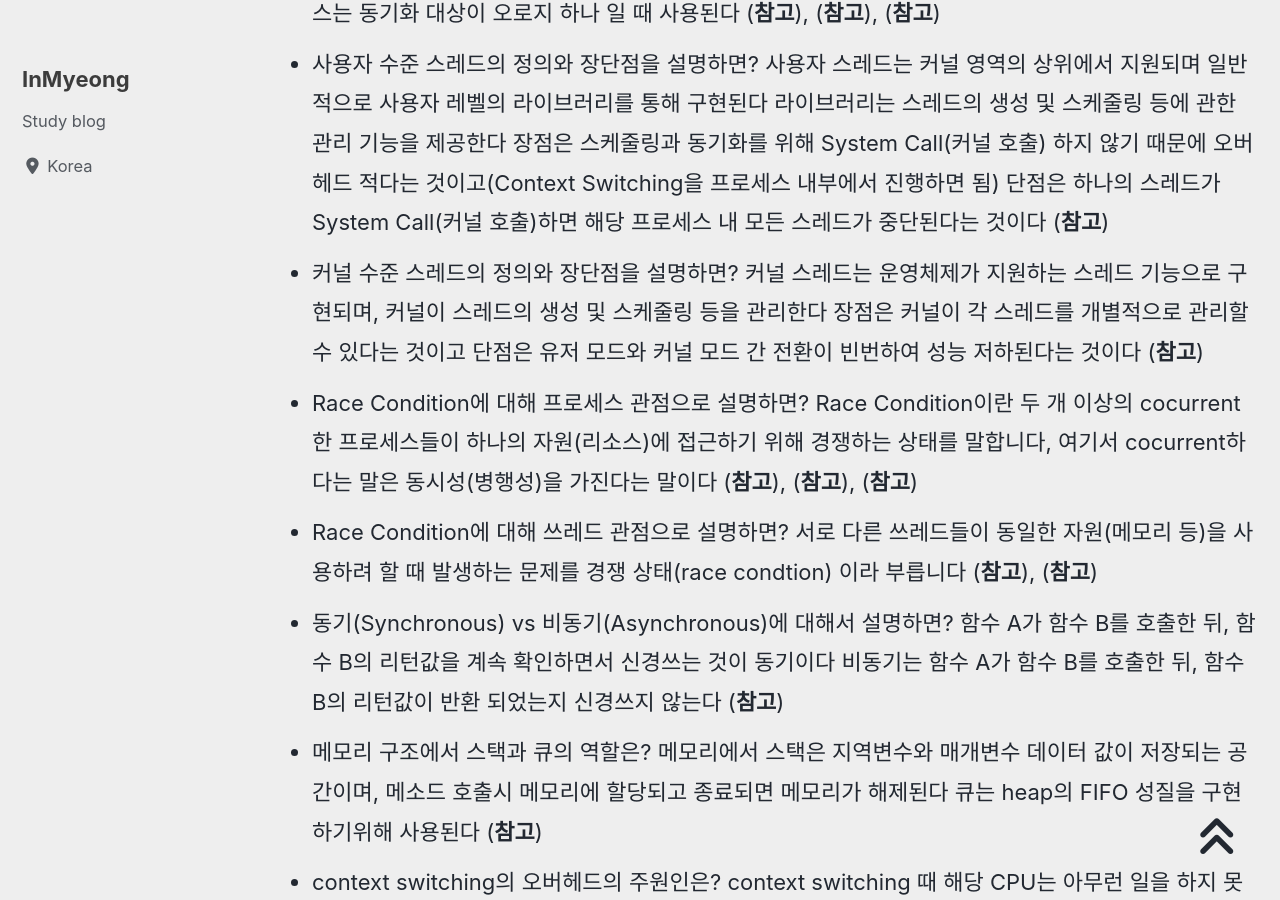
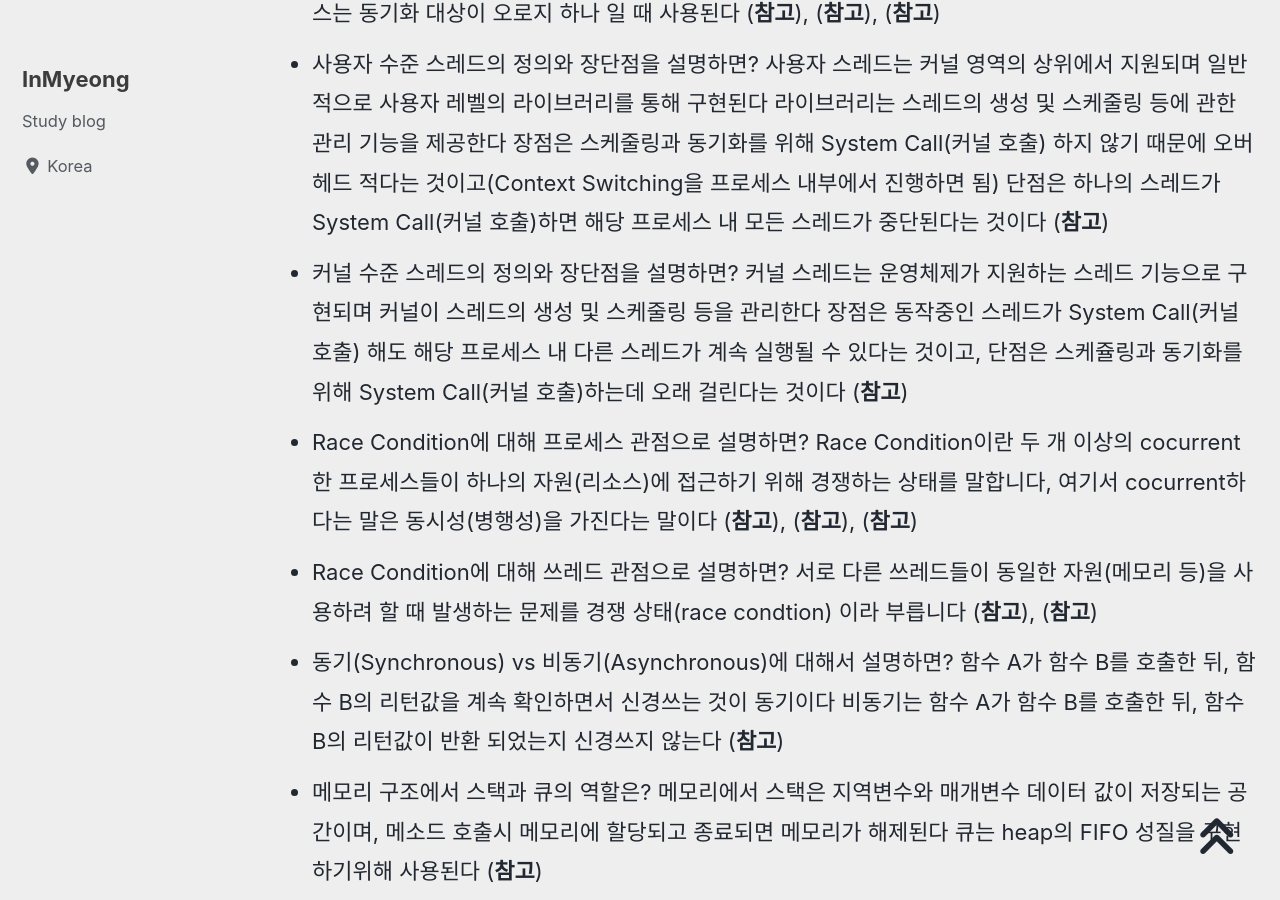
Before and after one commit to devMyeong/devMyeong.github.io, a Jekyll site: the page built from _posts/cs/2022-09-05-블로그-면접준비.md, in a window 1280 px wide and 900 px high, scrolled down 26357 px. Built offline with Jekyll 4.4.1, drawn with Linux system fonts in a browser that asks for light colours; cached includes are drawn as plain includes; nearby versions of some CDN libraries; some web fonts are replaced; comment, search, counter and statistics services are not loaded.

Commit message:
Chore : 수정

```diff
--- a/_posts/cs/2022-09-05-블로그-면접준비.md
+++ b/_posts/cs/2022-09-05-블로그-면접준비.md
@@ -245,7 +245,7 @@ last_modified_at: 2022-10-30
 - 세그먼테이션에 대해 설명하면? 메모리를 서로 크기가 다른 논리적인 블록 단위인 세그먼트(segment)로 분할하고 메모리를 할당하여 물리 주소를 논리 주소로 변환하는 것을 말한다 ( 미리 분할하지 않고 메모리를 사용할 시점에 할당된다는 것이 중요하다 ) ([**참고**](https://plummmm.tistory.com/356))
 - 세마포어, 뮤텍스의 정의와 차이점을 설명하면? 세마포어는 동기화 대상이 여러개 일 때 사용하고, 뮤텍스는 동기화 대상이 오로지 하나 일 때 사용된다 ([**참고**](https://incheol-jung.gitbook.io/docs/q-and-a/computer-science/undefined-1)), ([**참고**](https://gyoogle.dev/blog/computer-science/operating-system/Semaphore%20&%20Mutex.html)), ([**참고**](https://heeonii.tistory.com/14))
 - 사용자 수준 스레드의 정의와 장단점을 설명하면? 사용자 스레드는 커널 영역의 상위에서 지원되며 일반적으로 사용자 레벨의 라이브러리를 통해 구현된다 라이브러리는 스레드의 생성 및 스케줄링 등에 관한 관리 기능을 제공한다 장점은 스케줄링과 동기화를 위해 System Call(커널 호출) 하지 않기 때문에 오버헤드 적다는 것이고(Context Switching을 프로세스 내부에서 진행하면 됨) 단점은 하나의 스레드가 System Call(커널 호출)하면 해당 프로세스 내 모든 스레드가 중단된다는 것이다 ([**참고**](https://kspsd.tistory.com/50))
-- 커널 수준 스레드의 정의와 장단점을 설명하면? 커널 스레드는 운영체제가 지원하는 스레드 기능으로 구현되며, 커널이 스레드의 생성 및 스케줄링 등을 관리한다 장점은 커널이 각 스레드를 개별적으로 관리할 수 있다는 것이고 단점은 유저 모드와 커널 모드 간 전환이 빈번하여 성능 저하된다는 것이다 ([**참고**](https://kspsd.tistory.com/50))
+- 커널 수준 스레드의 정의와 장단점을 설명하면? 커널 스레드는 운영체제가 지원하는 스레드 기능으로 구현되며 커널이 스레드의 생성 및 스케줄링 등을 관리한다 장점은 동작중인 스레드가 System Call(커널 호출) 해도 해당 프로세스 내 다른 스레드가 계속 실행될 수 있다는 것이고, 단점은 스케쥴링과 동기화를 위해 System Call(커널 호출)하는데 오래 걸린다는 것이다 ([**참고**](https://kspsd.tistory.com/50))
 - Race Condition에 대해 프로세스 관점으로 설명하면? Race Condition이란 두 개 이상의 cocurrent한 프로세스들이 하나의 자원(리소스)에 접근하기 위해 경쟁하는 상태를 말합니다, 여기서 cocurrent하다는 말은 동시성(병행성)을 가진다는 말이다 ([**참고**](https://zangzangs.tistory.com/115)), ([**참고**](https://seamless.tistory.com/42)), ([**참고**](https://modoocode.com/270))
 - Race Condition에 대해 쓰레드 관점으로 설명하면? 서로 다른 쓰레드들이 동일한 자원(메모리 등)을 사용하려 할 때 발생하는 문제를 경쟁 상태(race condtion) 이라 부릅니다 ([**참고**](https://junstar92.tistory.com/184)), ([**참고**](https://modoocode.com/270))
 - 동기(Synchronous) vs 비동기(Asynchronous)에 대해서 설명하면? 함수 A가 함수 B를 호출한 뒤, 함수 B의 리턴값을 계속 확인하면서 신경쓰는 것이 동기이다 비동기는 함수 A가 함수 B를 호출한 뒤, 함수 B의 리턴값이 반환 되었는지 신경쓰지 않는다 ([**참고**](https://velog.io/@nittre/%EB%B8%94%EB%A1%9C%ED%82%B9-Vs.-%EB%85%BC%EB%B8%94%EB%A1%9C%ED%82%B9-%EB%8F%99%EA%B8%B0-Vs.-%EB%B9%84%EB%8F%99%EA%B8%B0))
```
